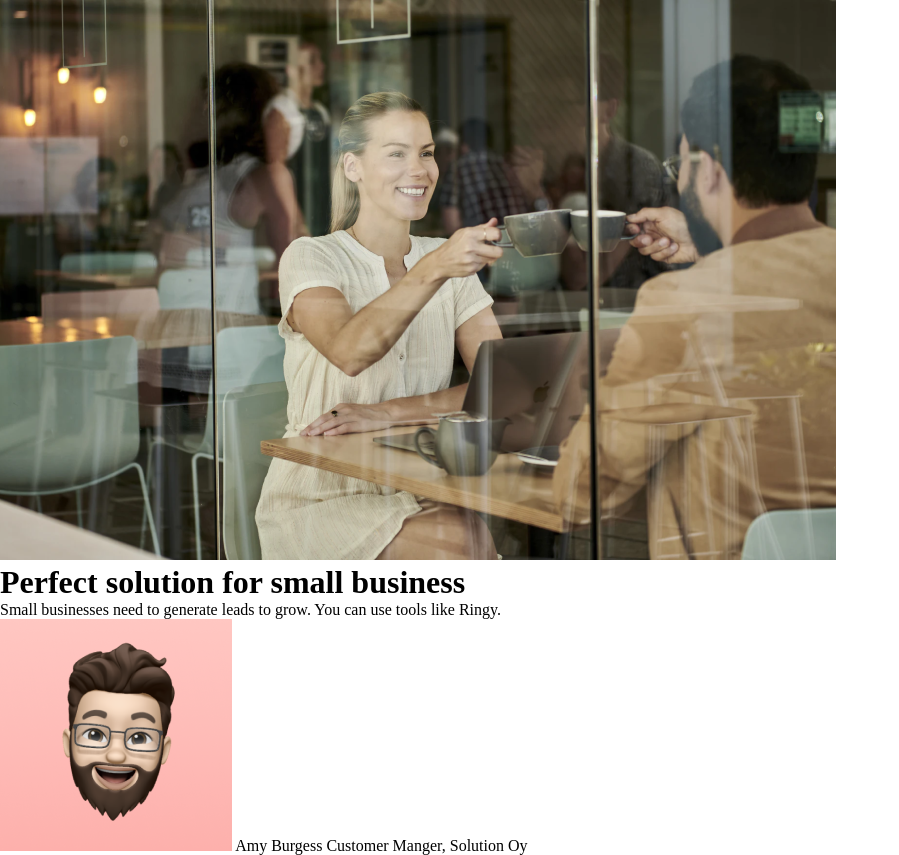
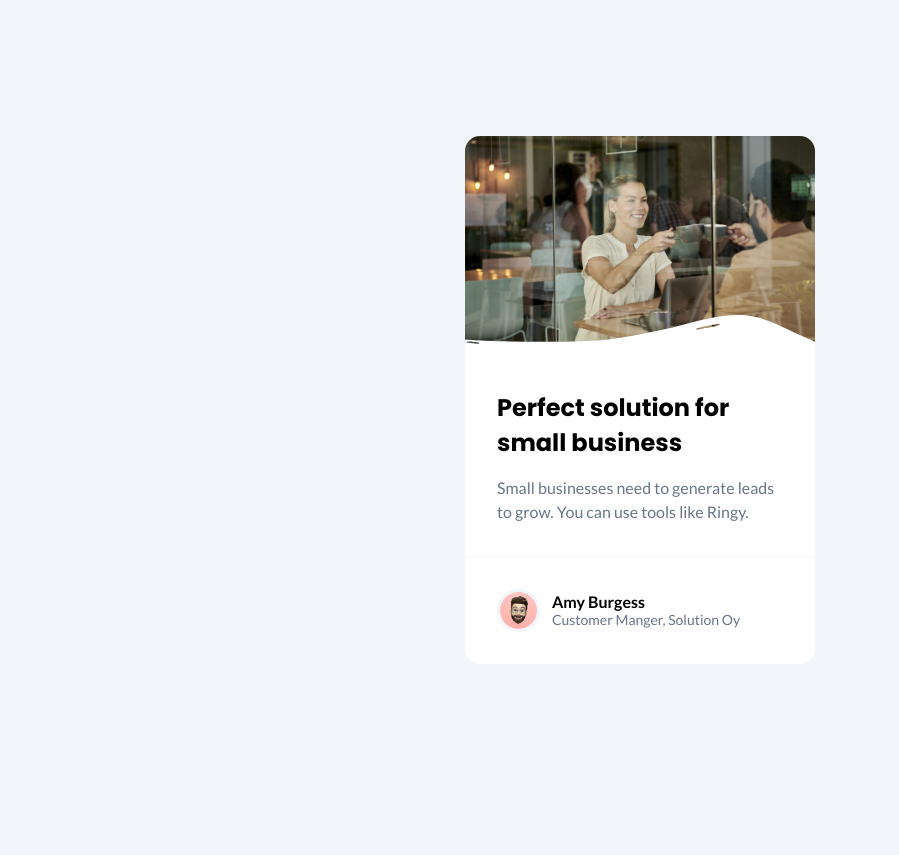
Before and after one commit to varonalearns/business-blog-card, a plain HTML site: page index.html in a window 1280 px wide. Shown: the whole page, without its empty margins (0-899 px from the left). After the commit the page ends 800 px from the top, so only its background shows below. Drawn offline with Linux system fonts and the light colour scheme.

Commit message:
Complete Business Blog Card

```diff
--- a/index.css
+++ b/index.css
@@ -4,3 +4,85 @@
     padding: 0;
     box-sizing: border-box;
 }
+
+:root {
+    /* colors */
+    --lt-gray: #F2F5F9;
+    --white: #FFFFFF;
+    --black: #111729;
+    --gray: #677489;
+
+    /* font */
+    font-size: 16px;
+    font-family: "Lato", sans-serif;
+}
+
+body {
+    height: 100vh;
+    display: flex;
+    flex-direction: column;
+    align-items: center;
+    justify-content: center;
+    background-color: var(--lt-gray);
+}
+
+main {
+    width: 350px;
+    background-color: var(--white);
+    border-radius: 15px;
+    position: relative;
+}
+
+main img {
+    width: 100%;
+}
+
+.hero-img {
+    border-top-left-radius: 15px;
+    border-top-right-radius: 15px;
+}
+
+.overlay {
+    position: absolute;
+    top: 11.15rem;
+    left: 0px
+}
+
+.card-text {
+    padding: 1rem 2rem 2rem 2rem;
+}
+
+
+h1 {
+    font-size: 1.5rem;
+    font-family: "Poppins", sans-serif;
+    margin-bottom: 1rem;
+}
+
+.card-text p {
+    color: var(--gray);
+    line-height: 1.5;
+}
+
+.card-author {
+    display: flex;
+    align-items: center;
+    padding: 2rem;
+    border-top: 1px solid var(--lt-gray);
+}
+
+.author-img {
+    width: 15%;
+    border-radius: 50px;
+    border: 3px solid var(--lt-gray);
+    margin-right: 0.75rem;
+}
+
+.author-name {
+    font-weight: bold;
+}
+
+.author-info {
+    color: var(--gray);
+    font-size: 0.875rem;
+}
--- a/index.html
+++ b/index.html
@@ -13,8 +13,8 @@
 </head>
 <body>
     <main>
-        <img src="/assets/hero-image-business-card.png" alt="Photo of woman and man having coffee.">
-        <img src="/assets/white-overlay.svg" alt="">
+        <img src="/assets/hero-image-business-card.png" alt="Photo of woman and man having coffee." class="hero-img">
+        <img src="/assets/white-overlay.svg" alt="" class="overlay">
         <div class="card-text">
             <h1>Perfect solution for small business</h1>
             <p>
@@ -22,9 +22,11 @@
             </p>
         </div>
         <div class="card-author">
-            <img src="/assets/avatar-image-business-card.png" alt="">
-            <span class="author-name">Amy Burgess</span>
-            <span>Customer Manger, Solution Oy</span>
+            <img src="/assets/avatar-image-business-card.png" alt="" class="author-img">
+            <div class="author">
+                <p class="author-name">Amy Burgess</p>
+                <p class="author-info">Customer Manger, Solution Oy</p>
+            </div>
         </div>
     </main>
 </body>
```
